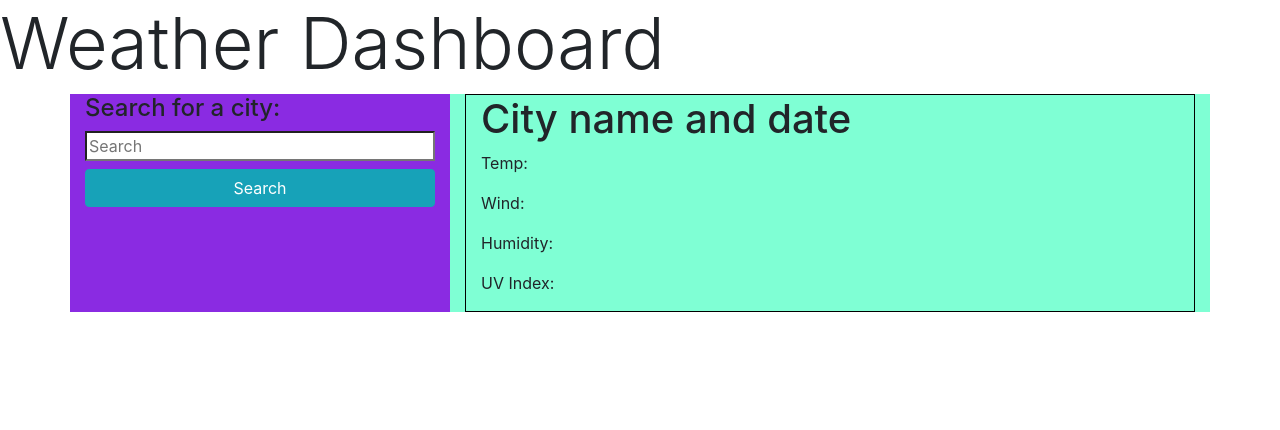
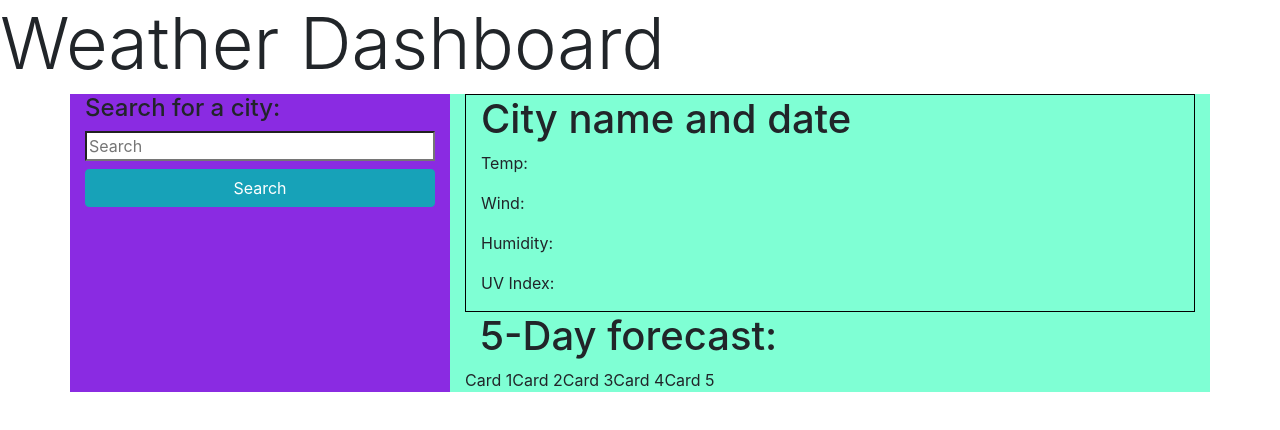
Before and after one commit to priscillaluong/w6-ss-api-weather, a plain HTML site: page index.html in a window 1280 px wide. Drawn offline with nearby package versions, Linux system fonts and the light colour scheme.

Commit message:
added cards to html

```diff
--- a/index.html
+++ b/index.html
@@ -50,7 +50,14 @@
             <p class="uv-index">UV Index: </p>
           </div>
           <div id="future-forecast" class="col">
-
+            <h1>5-Day forecast:</h1>
+            <div id="cards" class="row">
+              <div class="">Card 1</div>
+              <div class="">Card 2</div>
+              <div class="">Card 3</div>
+              <div class="">Card 4</div>
+              <div class="">Card 5</div>
+            </div>
           </div>
         </section>
       </div>
```
